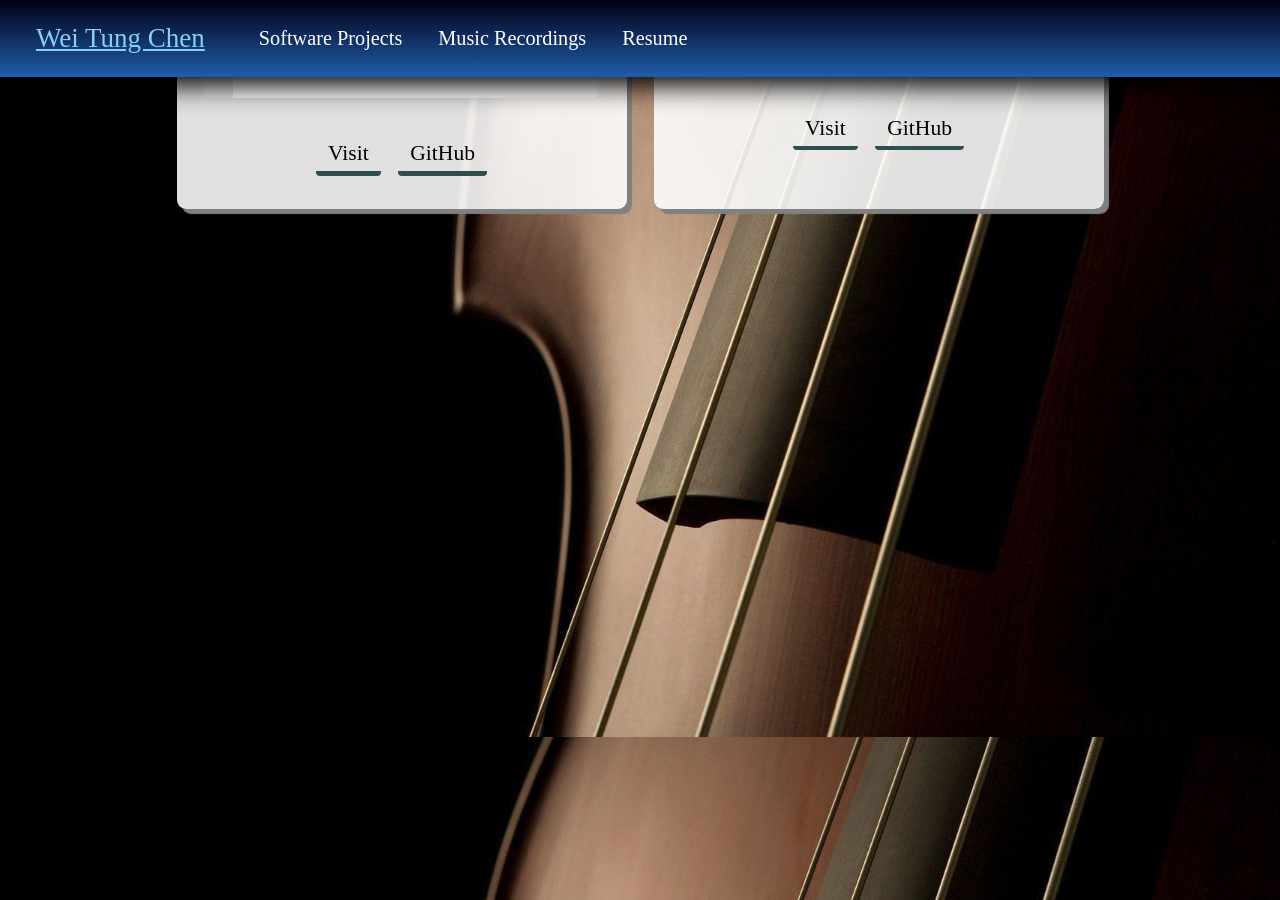
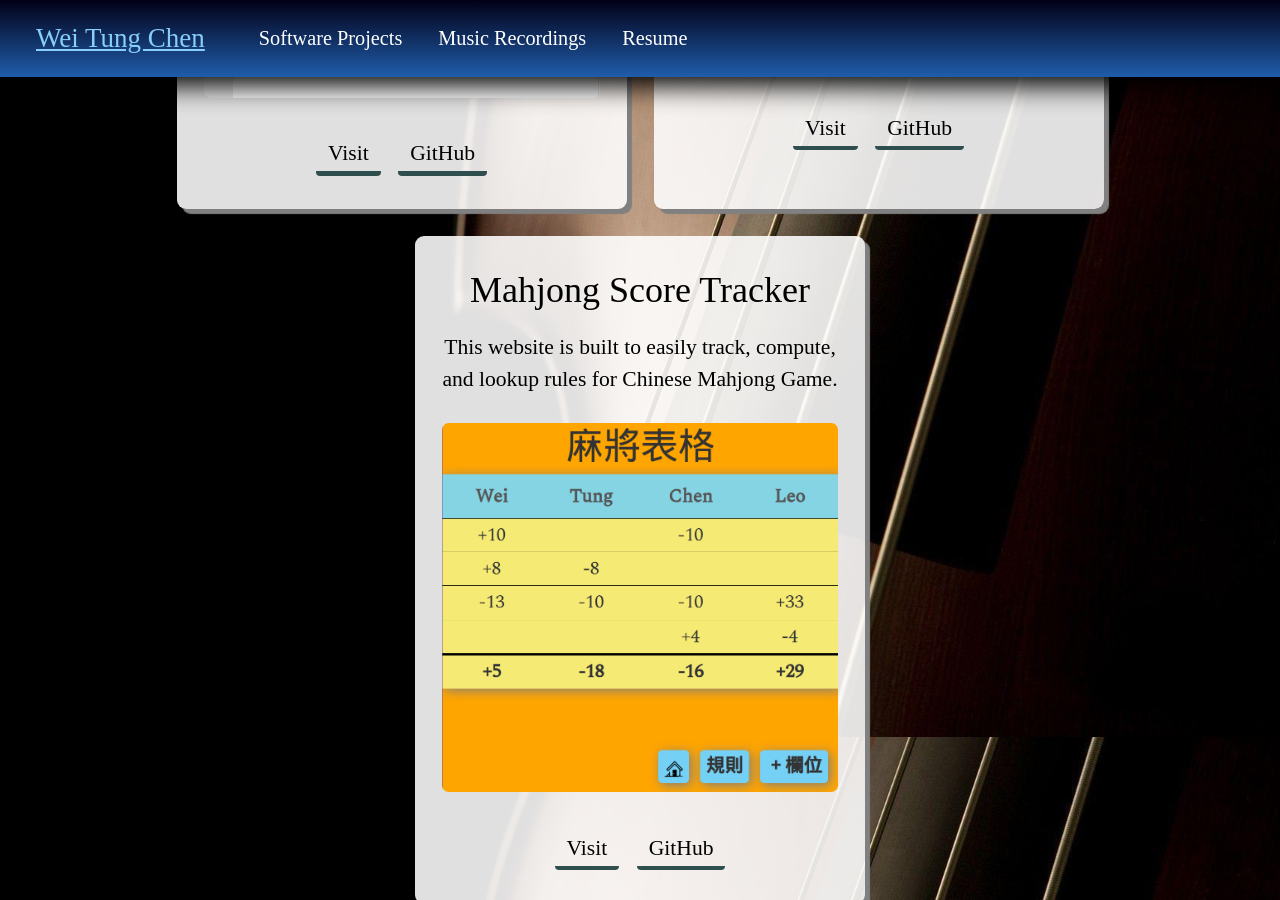
Before and after one commit to lleeoochen/lleeoochen.github.io-jekyll, a Jekyll site: the page built from programming/index.md, in a window 1280 px wide and 900 px high, scrolled down 1963 px. Built offline with Jekyll 4.4.1, drawn with Linux system fonts in a browser that asks for light colours; grey boxes are pictures that could not be loaded.

Commit message:
Added mahjong.png

```diff
--- a/_data/programming.yml
+++ b/_data/programming.yml
@@ -33,3 +33,9 @@
   product:     "/assets/applications/android_notebook_app.apk"
   repository:  "https://github.com/lleeoochen/android-notebook"
   video:       "https://www.youtube.com/embed/UnPiLyx3pAI"
+
+- title:       "Mahjong Score Tracker"
+  description: "This website is built to easily track, compute, and lookup rules for Chinese Mahjong Game."
+  product:     "https://weitungchen.com/mahjong/"
+  repository:  "https://github.com/lleeoochen/mahjong"
+  image:       "/assets/images/mahjong.png"
```
Also changed, not shown: assets/images/mahjong.png (added).
